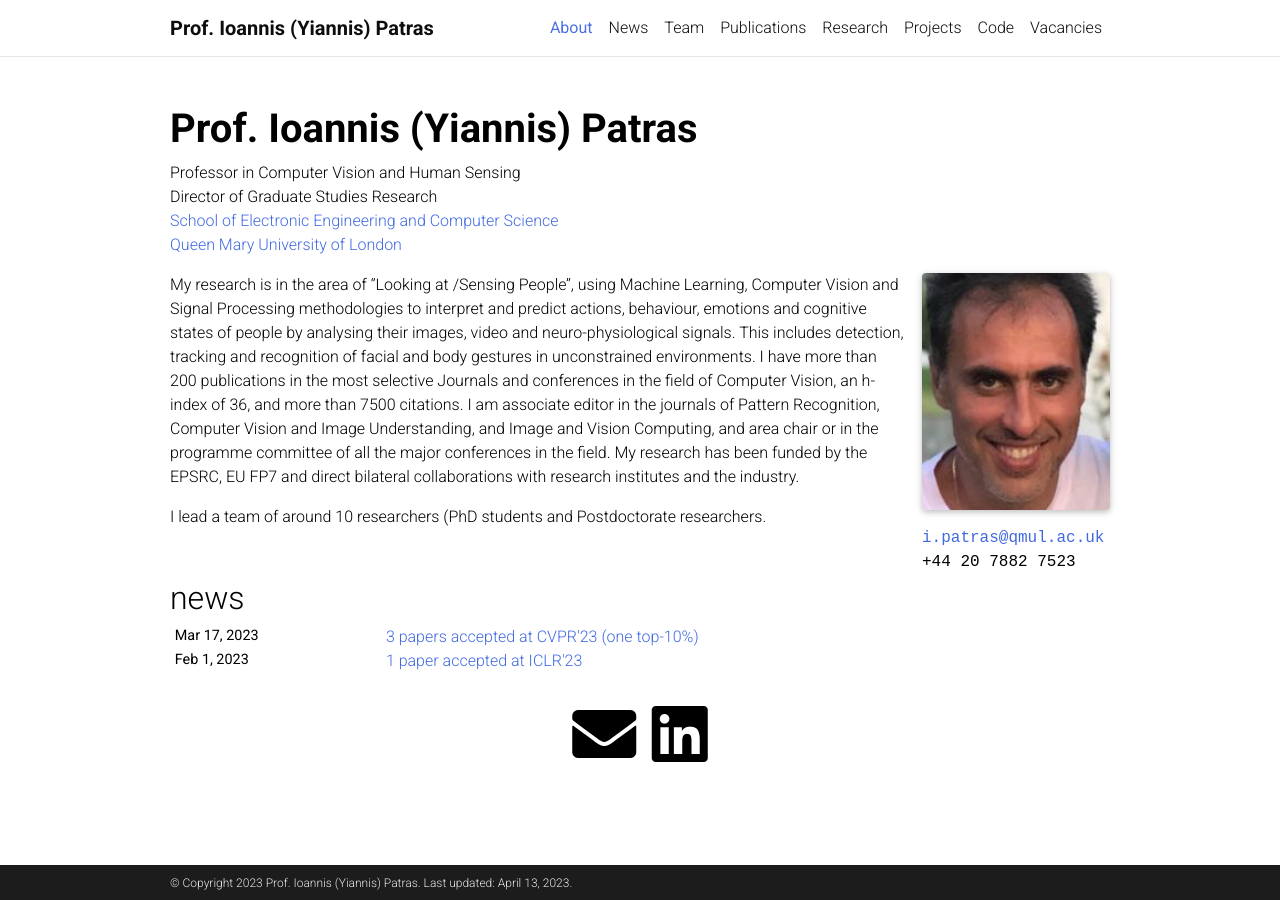
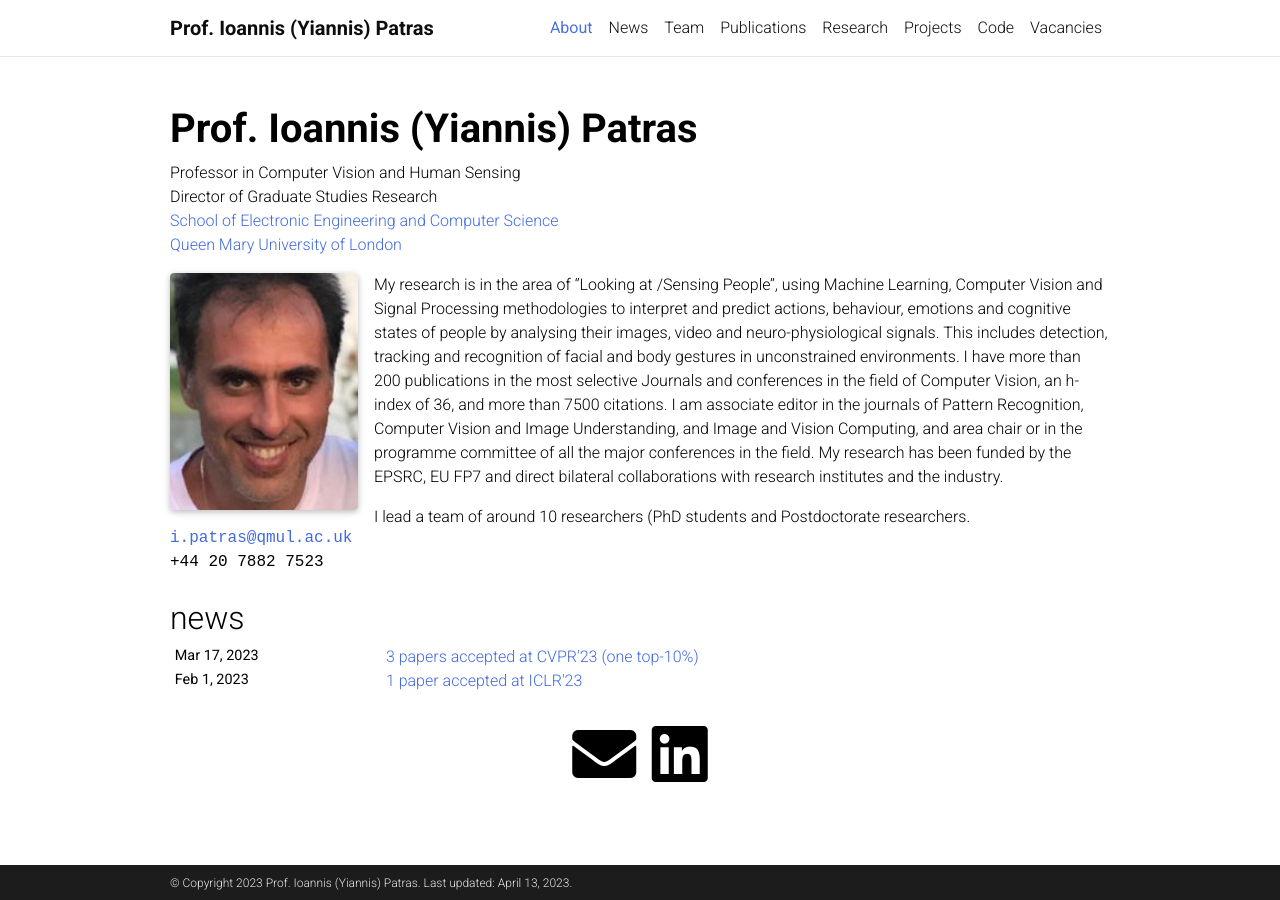
Before and after one commit to Computer-Vision-and-Human-Sensing-Lab/cvhs-website, a Jekyll site: the page built from _pages/about.md, in a window 1280 px wide. Built offline with Jekyll 4.4.1, drawn with Linux system fonts in a browser that asks for light colours; full-size pictures stand in for the smaller copies a plugin makes; comment, search, counter and statistics services are not loaded; a style sheet for code colours, icons or effects is not loaded.

Commit message:
re-order profile pic on homepage

```diff
--- a/_layouts/about.html
+++ b/_layouts/about.html
@@ -36,7 +36,7 @@ layout: default
           </div>
           {%- endif %}
 
-          <div class="clearfix">
+          <div style="margin-bottom: 20px;" class="clearfix">
             {{ content }}
           </div>
 
--- a/_pages/about.md
+++ b/_pages/about.md
@@ -5,7 +5,7 @@ permalink: /
 subtitle: Professor in Computer Vision and Human Sensing <br> Director of Graduate Studies Research <br> <a href="http://www.eecs.qmul.ac.uk/">School of Electronic Engineering and Computer Science</a> <br> <a href="https://www.qmul.ac.uk/">Queen Mary University of London</a>
 
 profile:
-  align: right
+  align: left
   image: prof_pic.jpg
   image_circular: false # crops the image to make it circular
   address: >
```
